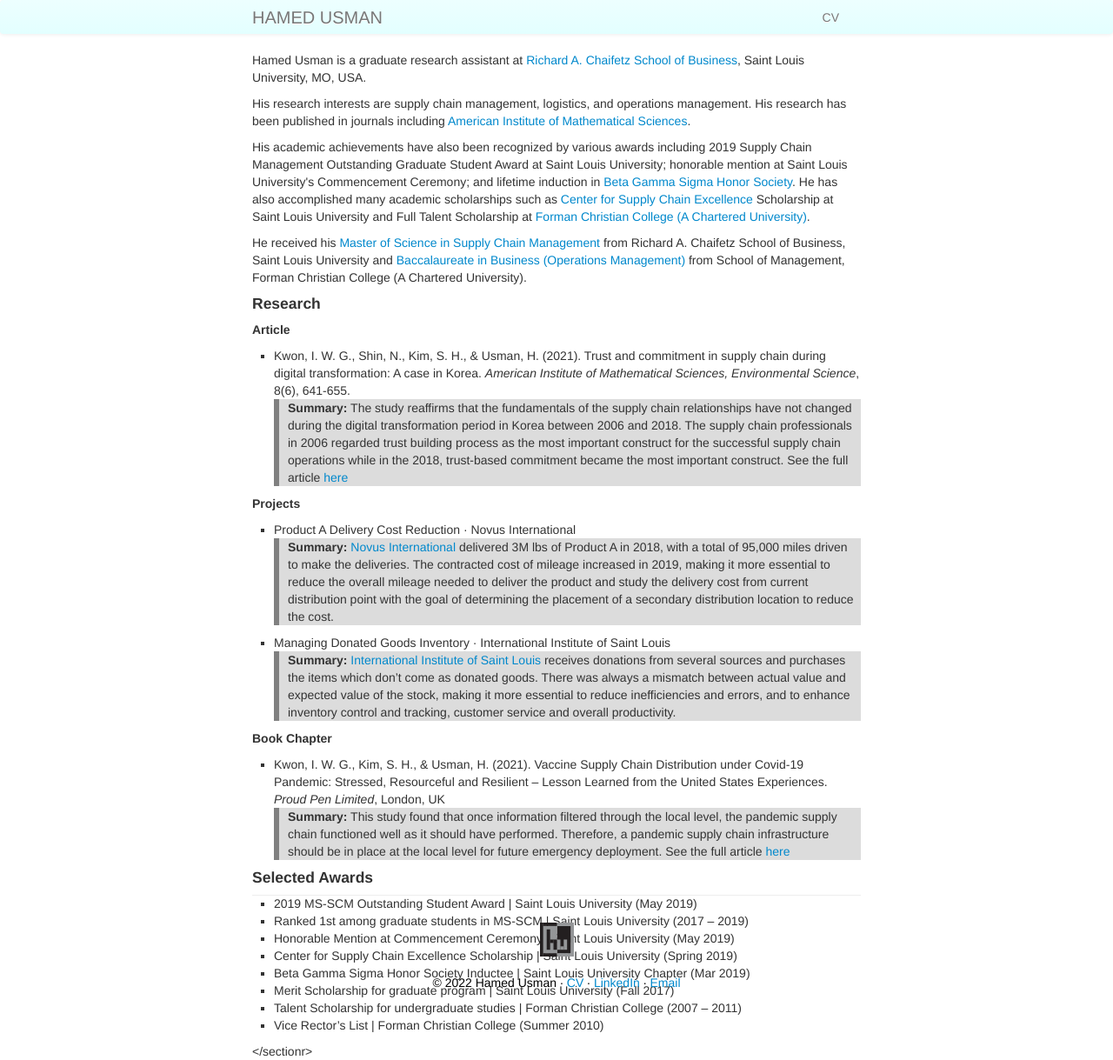
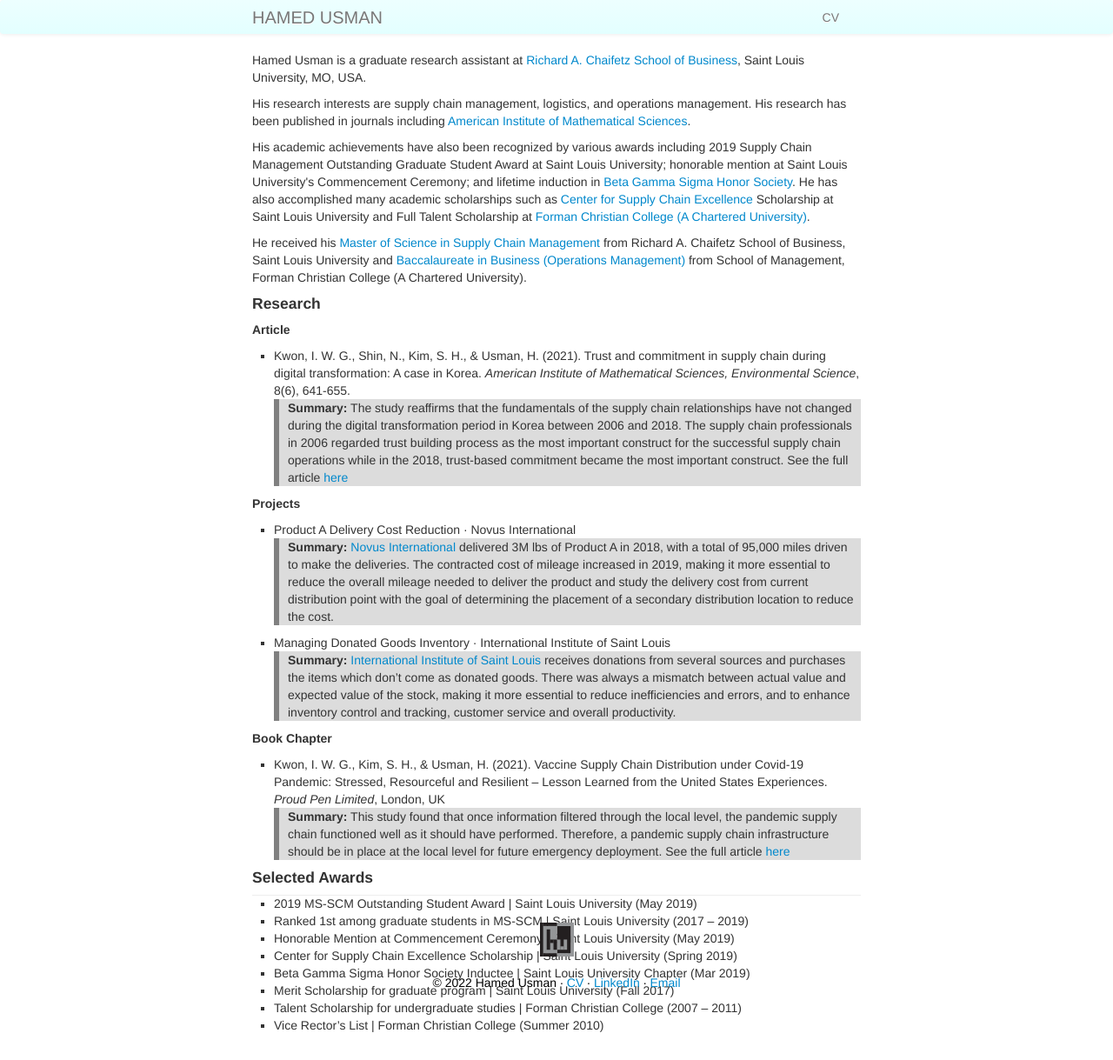
Before and after one commit to hamedusman/hamedusman.github.io, a Jekyll site: the page built from index.md, in a window 1280 px wide. Shown: the whole page at 87% size. Built offline with Jekyll 4.4.1, drawn with Linux system fonts in a browser that asks for light colours; after the commit the page ends 1189 px from its top, so only the background shows below that.

Commit message:
Update index.md

```diff
--- a/index.md
+++ b/index.md
@@ -38,8 +38,7 @@
 </section>
 
 
-<section class ="section">
-<p><h4>Selected Awards</h4>
+<section class ="section"><p><h4>Selected Awards</h4>
 <ul>
 <li>2019 MS-SCM Outstanding Student Award | Saint Louis University (May 2019)</li>
 <li>Ranked 1st among graduate students in MS-SCM | Saint Louis University	(2017 – 2019)</li>
@@ -50,4 +49,4 @@
 <li>Talent Scholarship for undergraduate studies | Forman Christian College	(2007 – 2011)</li>
 <li>Vice Rector’s List | Forman Christian College	(Summer 2010)</li>
 </ul></p>
-</sectionr>
+</section>
```
